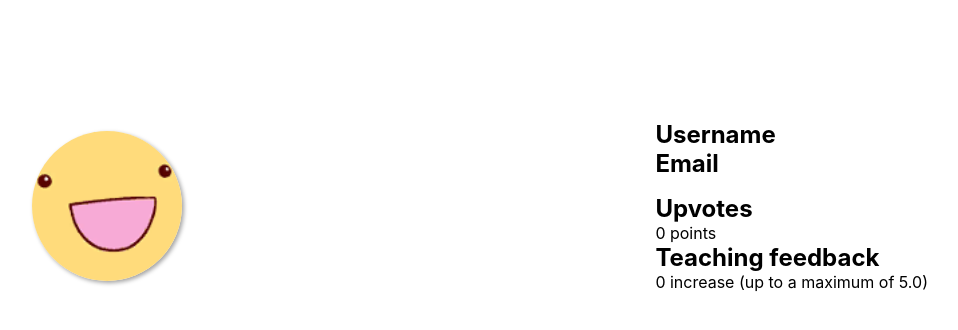
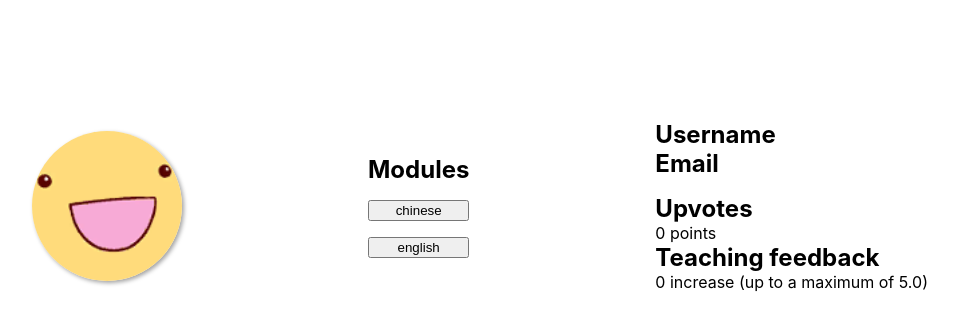
Before and after one commit to sltsheryl/NUSHive, a React (Create React App) app in the folder app/: page /profile in a window 1280 px wide. Shown: the top 330 px of the page, without its empty margins (160-1118 px from the left). Built offline with nearby package versions, Linux system fonts and the light colour scheme; no server answers; the HTML template or start-up script is replaced by a standard one.

Commit message:
Add mod into profile

```diff
--- a/app/src/pages/Profile.jsx
+++ b/app/src/pages/Profile.jsx
@@ -1,6 +1,7 @@
 import React, { Component } from 'react';
 import Oyes from "../images/Oyes.png";
 import "./profile.css";
+import Button from "react-bootstrap/Button";
 
 class Profile extends Component {
     constructor(props) {
@@ -10,6 +11,8 @@ class Profile extends Component {
         }
         document.title = "Profile";
     }
+
+
 
     componentWillMount() {
         fetch('/users/profile').then(res => {
@@ -24,11 +27,31 @@ class Profile extends Component {
         });
     }
 
+    renderTags = () => {
+        let tagsDisplay = [];
+    // let tagList = this.state.tags.split(" ");
+        let tagList = ["chinese", "english"]
+            for (let i = 0; i < tagList.length; i++) {
+            tagsDisplay.push( <Button className="disabled text-xs me-1 rounded" variant="outline-primary">
+        {tagList[i]}
+      </Button>);
+        }
+            return tagsDisplay;
+};
+
+
+
 
     render() {
         return (<>
             <div className="profile-container">
                 <img src={Oyes} alt="Profile pic" className="profile-pic" />
+                <div>
+                     <div className="profile-header">
+                            Modules
+                        </div>
+                    {this.renderTags()}
+                    </div>
                 <div>
                 <div className="profile-layer">
                     <div>
```
